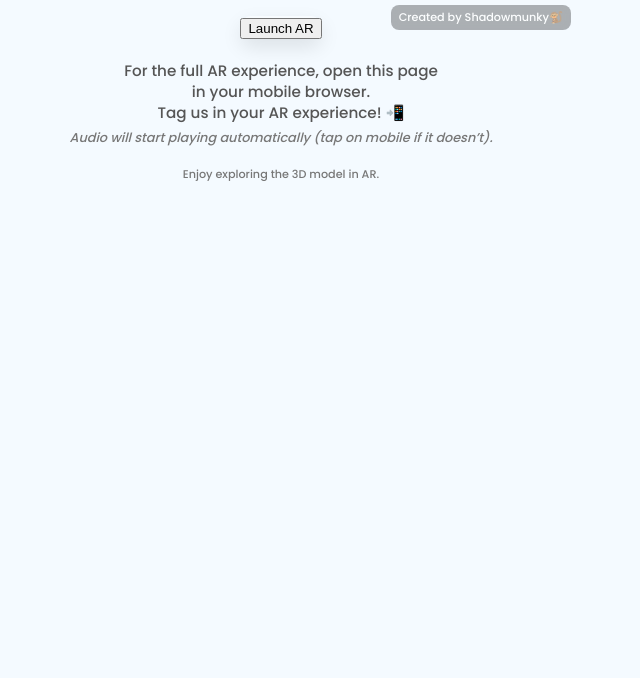
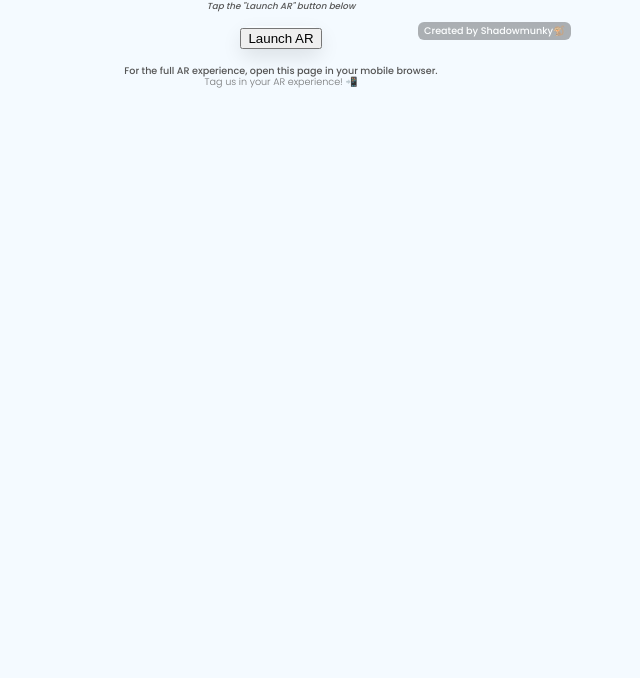
Before and after one commit to shadowmunky01-creator/khelauna-ar, a plain HTML site: page index.html in a window 1280 px wide. Shown: the part 122-800 px from the top of the page, without its empty margins (359-999 px from the left). Drawn offline with nearby package versions, Linux system fonts and the light colour scheme.

Commit message:
Update2  index.html
Changes to layout

```diff
--- a/index.html
+++ b/index.html
@@ -36,7 +36,15 @@
       font-size: 1.2rem;
       font-weight: 500;
       color: #4da6ff;
-      margin-bottom: 20px;
+      margin-bottom: 5px;
+    }
+
+    /* Ultra minimal AR instruction */
+    .ar-note {
+      font-size: 0.55rem; /* much smaller */
+      font-style: italic;
+      color: #555;
+      margin-bottom: 12px;
     }
 
     /* Container for viewer and overlay */
@@ -64,9 +72,9 @@
       right: 10px;
       background: rgba(0,0,0,0.4);
       color: #fff;
-      font-size: 0.7rem;
-      padding: 4px 8px;
-      border-radius: 8px;
+      font-size: 0.6rem; /* smaller */
+      padding: 2px 6px;
+      border-radius: 6px;
       pointer-events: none;
       backdrop-filter: blur(4px);
       animation: fadeInOut 4s ease-in-out infinite;
@@ -78,32 +86,33 @@
     }
 
     .info-text {
-      font-size: 0.95rem;
+      font-size: 0.6rem; /* smaller */
       color: #555;
-      margin-top: 20px;
-      line-height: 1.4;
+      margin-top: 15px;
+      line-height: 1.2;
       max-width: 320px;
     }
 
-    .audio-note {
-      font-size: 0.8rem;
-      color: #777;
-      margin-top: 5px;
-      font-style: italic;
+    .info-text .tag-us {
+      font-weight: 300;
+      opacity: 0.8;
     }
 
     footer {
-      font-size: 0.7rem;
+      font-size: 0.6rem; /* smaller */
       color: #777;
-      margin: 20px auto 5px;
+      margin: 15px auto 5px;
       max-width: 320px;
-      line-height: 1.3;
+      line-height: 1.2;
     }
   </style>
 </head>
 <body>
   <h1>Sajjan Raj Vaidya</h1>
   <h2>Khelauna Experience</h2>
+  <div class="ar-note">
+    Tap the "Launch AR" button below
+  </div>
 
   <div class="viewer-container">
     <model-viewer
@@ -127,27 +136,11 @@
 
   <div class="info-text">
     For the full AR experience, open this page in your mobile browser.<br>
-    Tag us in your AR experience! 📲
-  </div>
-
-  <div class="audio-note">
-    Audio will start playing automatically (tap on mobile if it doesn’t).
+    <span class="tag-us">Tag us in your AR experience! 📲</span>
   </div>
 
   <footer>
-    Enjoy exploring the 3D model in AR.
+    <!-- Footer minimal -->
   </footer>
-
-  <!-- YouTube Audio Embed -->
-  <iframe id="ytAudio"
-          width="0"
-          height="0"
-          src="https://www.youtube.com/embed/KycyOZAMXYU?autoplay=1&controls=0&loop=1&playlist=KycyOZAMXYU"
-          frameborder="0"
-          allow="autoplay"
-          allow="autoplay; encrypted-media"
-          style="display:none;">
-  </iframe>
-
 </body>
 </html>
```
